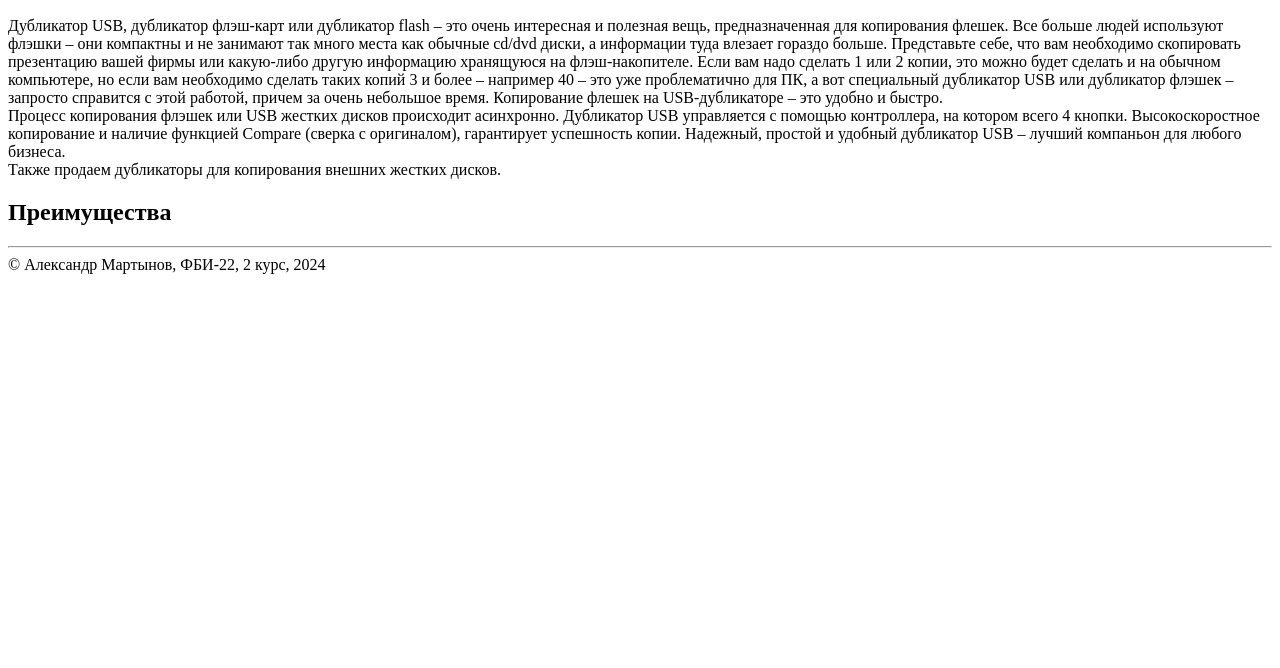
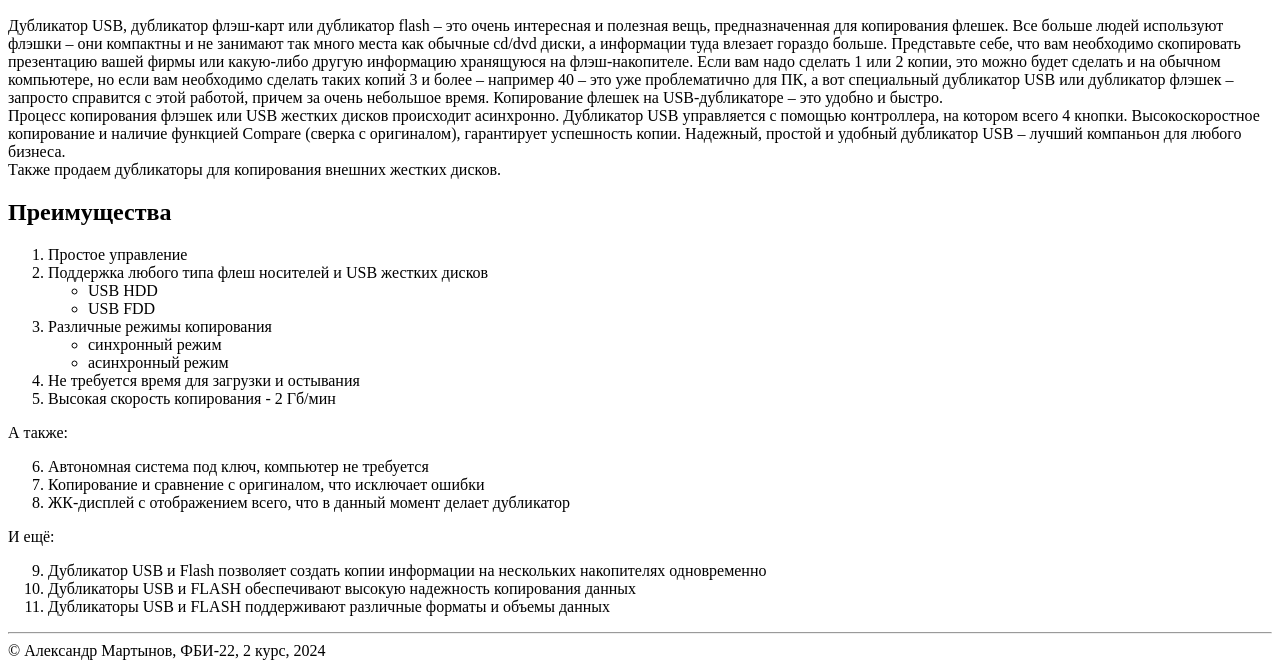
Before and after one commit to aleksm08/web-front-labs, a plain HTML site: page lab2/usb.html in a window 1280 px wide. Shown: the part 146-814 px from the top of the page. Drawn offline with Linux system fonts and the light colour scheme.

Commit message:
Преимущества

```diff
--- a/lab2/usb.html
+++ b/lab2/usb.html
@@ -37,6 +37,34 @@
             </div>
 
             <h2>Преимущества</h2>
+            <ol>
+                <li>Простое управление</li>
+                <li>Поддержка любого типа флеш носителей и USB жестких дисков</li>
+                    <ul>
+                        <li>USB HDD</li>
+                        <li>USB FDD </li>
+                    </ul>
+                <li>Различные режимы копирования</li>
+                    <ul>
+                        <li>синхронный режим</li>
+                        <li>асинхронный режим</li>
+                    </ul>
+                <li>Не требуется время для загрузки и остывания</li>
+                <li>Высокая скорость копирования - 2 Гб/мин</li>
+            </ol>
+            <div>А также:</div>
+            <ol start="6">
+                <li>Автономная система под ключ, компьютер не требуется</li>
+                <li>Копирование и сравнение с оригиналом, что исключает ошибки</li>
+                <li>ЖК-дисплей с отображением всего, что в данный момент делает дубликатор</li>
+            </ol>
+            <div>И ещё:</div>
+            <ol start="9">
+                <li>Дубликатор USB и Flash позволяет создать копии информации на нескольких накопителях одновременно</li>
+                <li>Дубликаторы USB и FLASH обеспечивают высокую надежность копирования данных</li>
+                <li>Дубликаторы USB и FLASH поддерживают различные форматы и объемы данных</li>
+            </ol>
+
         </main>
 
         <footer>
```
Lines whose indentation alone changed are shown as unchanged.
